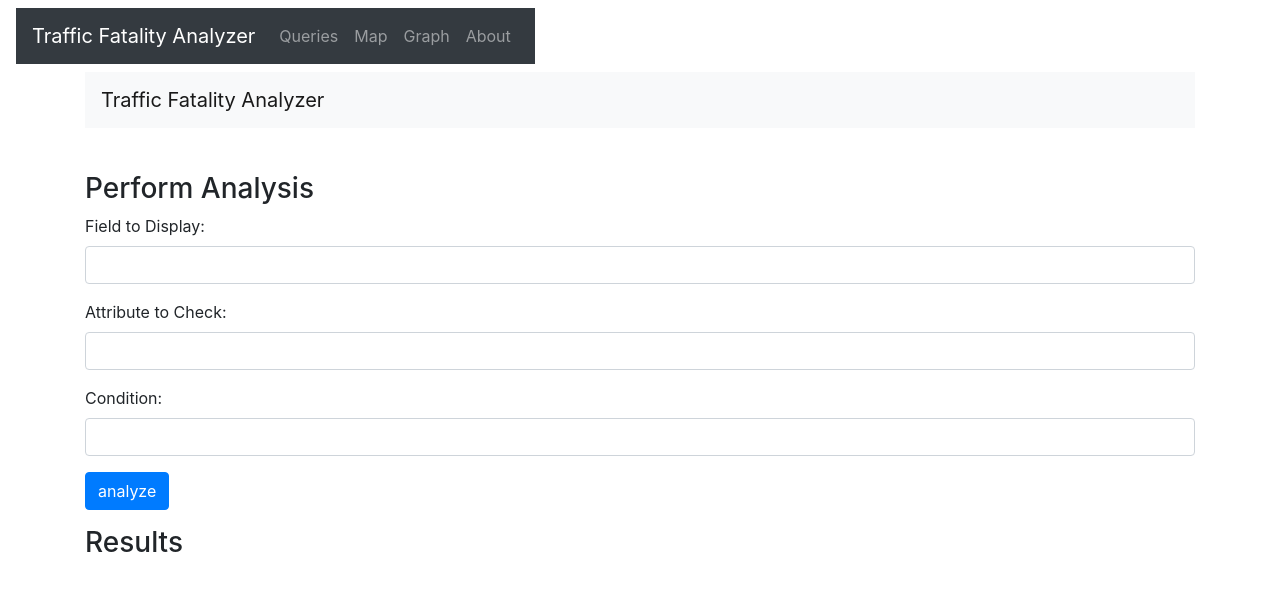
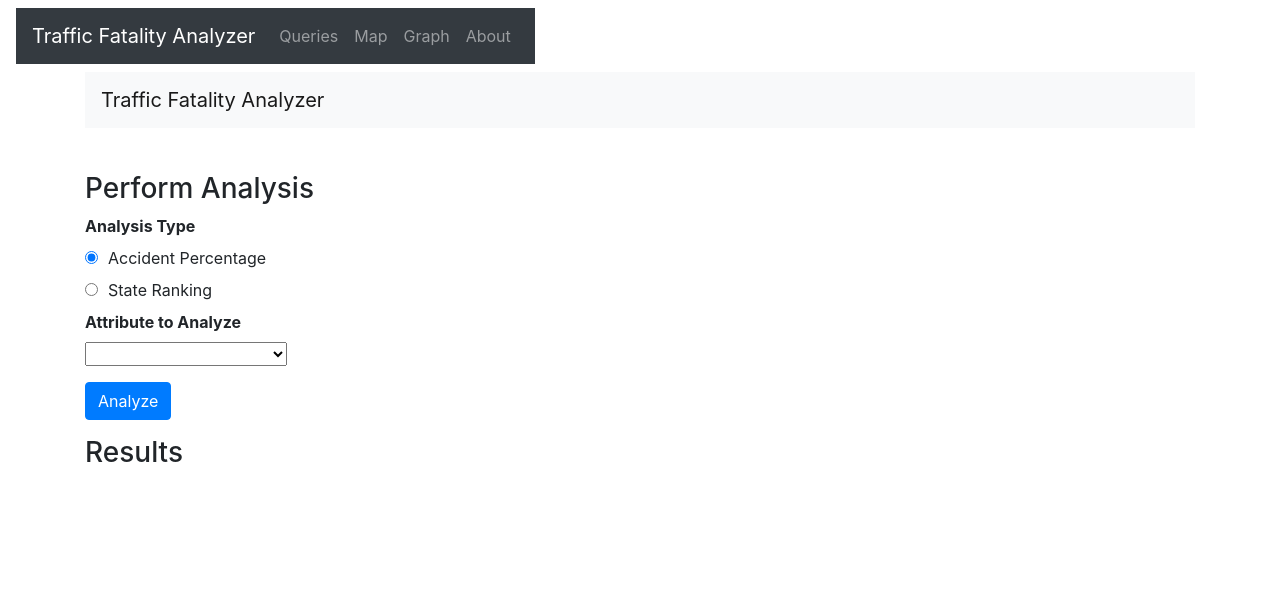
Before and after one commit to vsquitiro/CIS4301FrontEnd, a React (Create React App) app: page /queriesPage in a window 1280 px wide. Shown: the top 590 px of the page. Built offline with nearby package versions, Linux system fonts and the light colour scheme.

Commit message:
Adding Vinnie's changes back

```diff
--- a/src/components/create-row.component.js
+++ b/src/components/create-row.component.js
@@ -1,46 +1,145 @@
 import React, { Component } from 'react';
 import {TableContext} from '../table-context';
-import axios from 'axios';
+import DatePicker from "react-datepicker";
+
+import "react-datepicker/dist/react-datepicker.css";
 
 export default class CreateRow extends Component {
 
     constructor(props) {
         super(props);
 
-        this.onChangeProj = this.onChangeProj.bind(this);
-        this.onChangeAtt  = this.onChangeAtt.bind(this);
-        this.onChangeCon  = this.onChangeCon.bind(this);
-
-        this.onSubmit     = this.onSubmit.bind(this);
+        this.onChangeAnalysisType = this.onChangeAnalysisType.bind(this);
+        this.onChangeParam = this.onChangeParam.bind(this);
+        this.onChangeMin = this.onChangeMin.bind(this);
+        this.onChangeMax = this.onChangeMax.bind(this);
+        this.onChangeDateMin = this.onChangeDateMin.bind(this);
+        this.onChangeDateMax = this.onChangeDateMax.bind(this);
+        this.onChangeValue = this.onChangeValue.bind(this);
+        this.addValuesToDropdown = this.addValuesToDropdown.bind(this);
+        this.onSubmit = this.onSubmit.bind(this);
 
         this.state = {
-            proj: '',
-            att:  '',
-            con:  '',
+            analysisType: 'accident_percentage',
+            param: undefined,
+            min: undefined,
+            max: undefined,
+            value: undefined,
+            key_value_arrays: {
+                'state': require('./value-arrays/state-names'),
+                'sex': require('./value-arrays/sex'),
+                'road_surface': require('./value-arrays/road-surface'),
+                'collision': require('./value-arrays/collision-type'),
+                'weather': require('./value-arrays/weather'),
+                'drinking': require('./value-arrays/drinking'),
+                'drugs': require('./value-arrays/drugs'),
+            }
         }
     }
 
-    onChangeProj(e) {
-        this.setState({
-            proj: e.target.value
-        })
+    paramSpecifics(param) {
+        if (['age','speed','speeding'].includes(param)) {
+            return (
+                <div>
+                    <div>
+                        <label style={{fontWeight: "bold"}}>Min</label>
+                    </div>
+                    <input
+                        type="text"
+                        onChange={this.onChangeMin}
+                        />
+                    <div style={{marginTop: 10}}>
+                        <label style={{fontWeight: "bold"}}>Max</label>
+                    </div>
+                    <input
+                        type="text"
+                        onChange={this.onChangeMax}
+                        />
+                </div>
+            )
+        } else if (['timestamp'].includes(param)) {
+            return (
+                <div>
+                    <div>
+                        <label style={{fontWeight: "bold"}}>Start Date</label>
+                    </div>
+                    <DatePicker
+                        selected={this.state.min}
+                        onSelect={this.onChangeDateMin}
+                        minDate={new Date("2015/01/01")}
+                        maxDate={new Date("2015/12/31")}
+                    />
+                    <div style={{marginTop: 10}}>
+                        <label style={{fontWeight: "bold"}}>End Date</label>
+                    </div>
+                    <DatePicker
+                        selected={this.state.max}
+                        onSelect={this.onChangeDateMax}
+                        minDate={new Date("2015/01/01")}
+                        maxDate={new Date("2015/12/31")}
+                    />
+                </div>
+            )
+        } else if (['state','sex','road_surface','collision','weather','drinking','drugs'].includes(param)) {
+            return (
+                <div>
+                    <label style={{fontWeight: "bold"}}>Value of Attribute</label>
+                    <div style={{marginBottom: 10}}>
+                        <select value={this.state.value} onChange={this.onChangeValue}>
+                            { this.addValuesToDropdown(param) }
+                        </select>
+                    </div>
+                </div>
+            )
+        }
     }
 
-    onChangeAtt(e) {
-        this.setState({
-            att: e.target.value
+    addValuesToDropdown(type) {
+        console.log('Add Values Test');
+        return this.state.key_value_arrays[type].map(function(i) {
+        return <option value={i["key"]}>{i["val"]}</option>
         });
     }
 
-    onChangeCon(e) {
+    onChangeParam(e) {
         this.setState({
-            con: e.target.value
+            param: e.target.value
         });
     }
 
-    onChangeSALARY(e) {
+    onChangeMin(e) {
         this.setState({
-            SALARY: e.target.value
+            min: e.target.value
+        });
+    }
+
+    onChangeDateMin(e) {
+        this.setState({
+            min: e
+        });
+    }
+
+    onChangeMax(e) {
+        this.setState({
+            max: e.target.value
+        });
+    }
+
+    onChangeDateMax(e) {
+        this.setState({
+            max: e
+        });
+    }
+
+    onChangeAnalysisType(e) {
+        this.setState({
+            analysisType: e.target.value
+        });
+    }
+
+    onChangeValue(e) {
+        this.setState({
+            value: e.target.value
         });
     }
 
@@ -48,45 +147,66 @@ export default class CreateRow extends Component {
         e.preventDefault();
 
         console.log(`Query submitted:`);
-        console.log(`Proj: ${this.state.proj}`);
-        console.log(`Att:  ${this.state.att}`);
-        console.log(`Con:  ${this.state.con}`);
-
-        // const newRow = {
-        //     EMPLID: this.state.EMPLID,
-        //     NAME: this.state.NAME,
-        //     BIRTHDATE: this.state.BIRTHDATE,
-        //     SALARY: this.state.SALARY
-        // }
-
-        // axios.post('http://localhost:3000/api/add', newRow)
-        //     .then(res => console.log(res.data));
-
 
         let query_params = '/select/?';
-        if (this.state.proj != '') {
+        if (this.state.proj !== '') {
             query_params += 'proj=' + this.state.proj;
         }
 
-        if (this.state.att != '' && this.state.con != '') {
-            if (query_params != '/select/?') {
+        if (this.state.att !== '' && this.state.con !== '') {
+            if (query_params !== '/select/?') {
                 query_params += '&'
             }
             query_params += 'att=' + this.state.att + '&con=' + this.state.con;
         }
 
-        if (query_params == '/select/?') {
+        if (query_params === '/select/?') {
             query_params = '';
         }
 
-        this.context.handleNewEndpoint('http://localhost:3000/api/employees' + query_params);
+        console.log("Min Max Test");
+        console.log(this.state.param);
 
-        // this.setState({
-        //     EMPLID: '',
-        //     NAME: '',
-        //     BIRTHDATE: '',
-        //     SALARY: ''
-        // })
+        let min_send = undefined;
+        let max_send = undefined;
+
+        if(this.state.param==="timestamp") {
+
+            let min_str = String(this.state.min);
+            min_send = `'` + min_str.substr(8,2);
+            min_send += `-` + min_str.substr(4,3) + `-2015'`;
+            console.log(min_send);
+
+            let max_str = String(this.state.max);
+            max_send = `'` + max_str.substr(8,2);
+            max_send += `-` + max_str.substr(4,3) + `-2015'`;
+            console.log(max_send);
+
+        } else {
+            min_send = this.state.min;
+            max_send = this.state.max;
+        }
+
+        let obj = {
+            search_params: [{
+                "param": this.state.param,
+                "min": min_send,
+                "max": max_send,
+                "value": this.state.value
+            }]
+        }
+
+        console.log(obj);
+
+        if(this.state.analysisType === 'state_ranking') {
+            this.context.handleNewEndpoint('http://localhost:3000/api/state_ranking', obj);
+        } else if (this.state.analysisType === 'accident_percentage') {
+            this.context.handleNewEndpoint('http://localhost:3000/api/accident_percentage', obj);
+        }
+    }
+
+    componentDidMount() {
+
     }
 
     render() {
@@ -95,31 +215,50 @@ export default class CreateRow extends Component {
                 <h3>Perform Analysis</h3>
                 <form onSubmit={this.onSubmit}>
                     <div className="form-group">
-                        <label>Field to Display: </label>
-                        <input type="text"
-                            className="form-control"
-                            value={this.state.proj}
-                            onChange={this.onChangeProj}
-                            />
+                        <label style={{fontWeight: "bold"}}>Analysis Type</label>
+                        <div>
+                            <input
+                                type="radio"
+                                name="analysisType"
+                                id="accidentPercentage"
+                                value="accident_percentage"
+                                checked={this.state.analysisType==='accident_percentage'}
+                                onChange={this.onChangeAnalysisType}
+                                />
+                            <label style={{marginLeft: 10}}>Accident Percentage</label>
+                        </div>
+                        <div>
+                            <input
+                                type="radio"
+                                name="analysisType"
+                                id="stateRanking"
+                                value="state_ranking"
+                                checked={this.state.analysisType==='state_ranking'}
+                                onChange={this.onChangeAnalysisType}
+                                />
+                            <label style={{marginLeft: 10}}>State Ranking</label>
+                        </div>
+                        <label style={{fontWeight: "bold"}}>Attribute to Analyze</label>
+                        <div style={{marginBottom: 10}}>
+                            <select value={this.state.param} onChange={this.onChangeParam}>
+                                <option value={undefined}></option>
+                                <option value="age">Age</option>
+                                <option value="collision">Collision</option>
+                                <option value="timestamp">Date</option>
+                                <option value="drinking">Drinking</option>
+                                <option value="drugs">Drugs</option>
+                                <option value="road_surface">Road Surface Condition</option>
+                                <option value="sex">Sex</option>
+                                <option value="speed">Speed</option>
+                                <option value="speeding">Speed over Speed Limit</option>
+                                <option disabled={this.state.analysisType==="state_ranking" ? true : false } value="state">State</option>
+                                <option value="weather">Weather</option>
+                            </select>
+                        </div>
+                        {this.paramSpecifics(this.state.param)}
                     </div>
                     <div className="form-group">
-                        <label>Attribute to Check: </label>
-                        <input type="text"
-                            className="form-control"
-                            value={this.state.att}
-                            onChange={this.onChangeAtt}
-                            />
-                    </div>
-                    <div className="form-group">
-                        <label>Condition: </label>
-                        <input type="text"
-                            className="form-control"
-                            value={this.state.con}
-                            onChange={this.onChangeCon}
-                            />
-                    </div>
-                    <div className="form-group">
-                        <input type="submit" value="analyze" className="btn btn-primary" />
+                        <input type="submit" value="Analyze" className="btn btn-primary" />
                     </div>
                 </form>
             </div>
```
